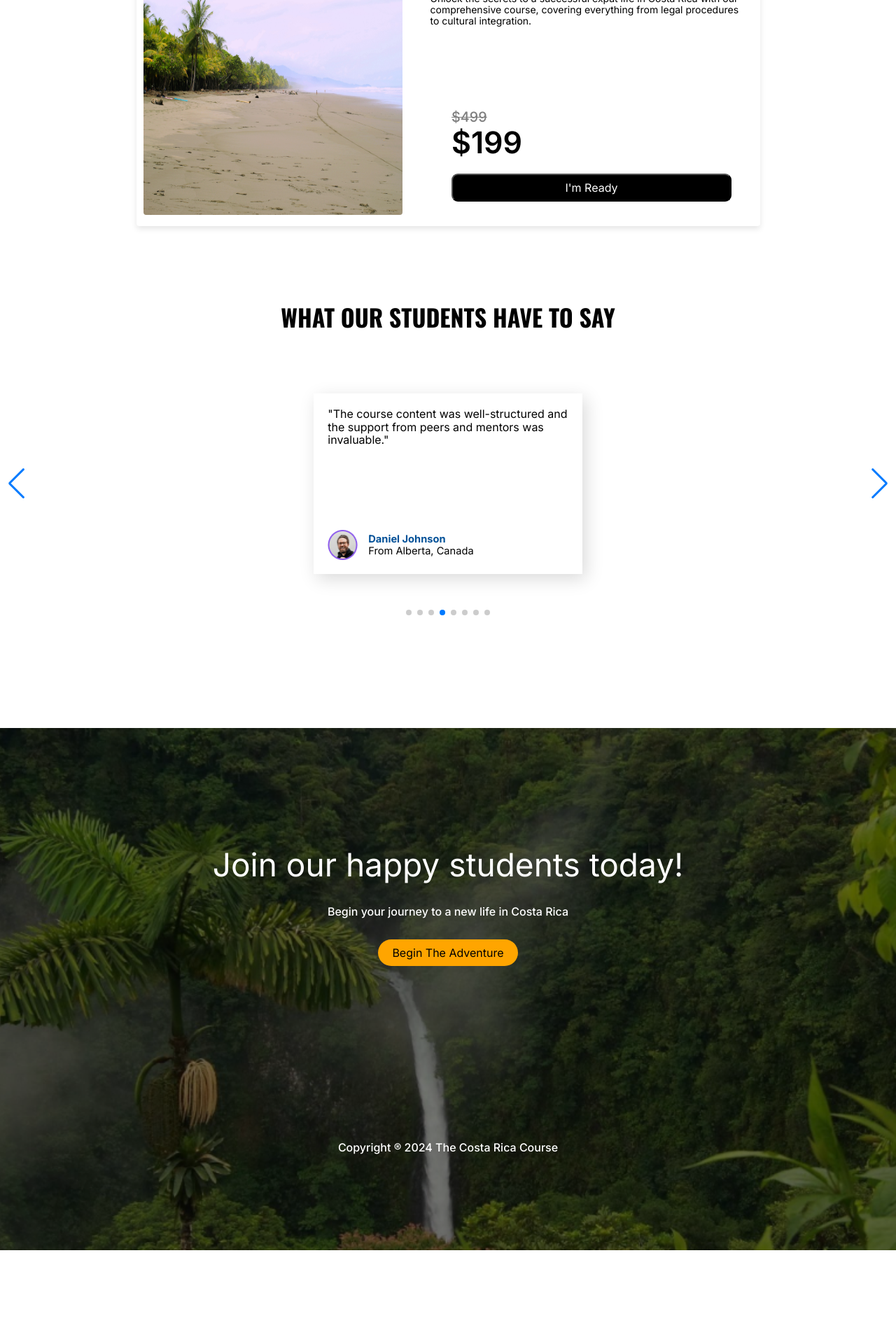
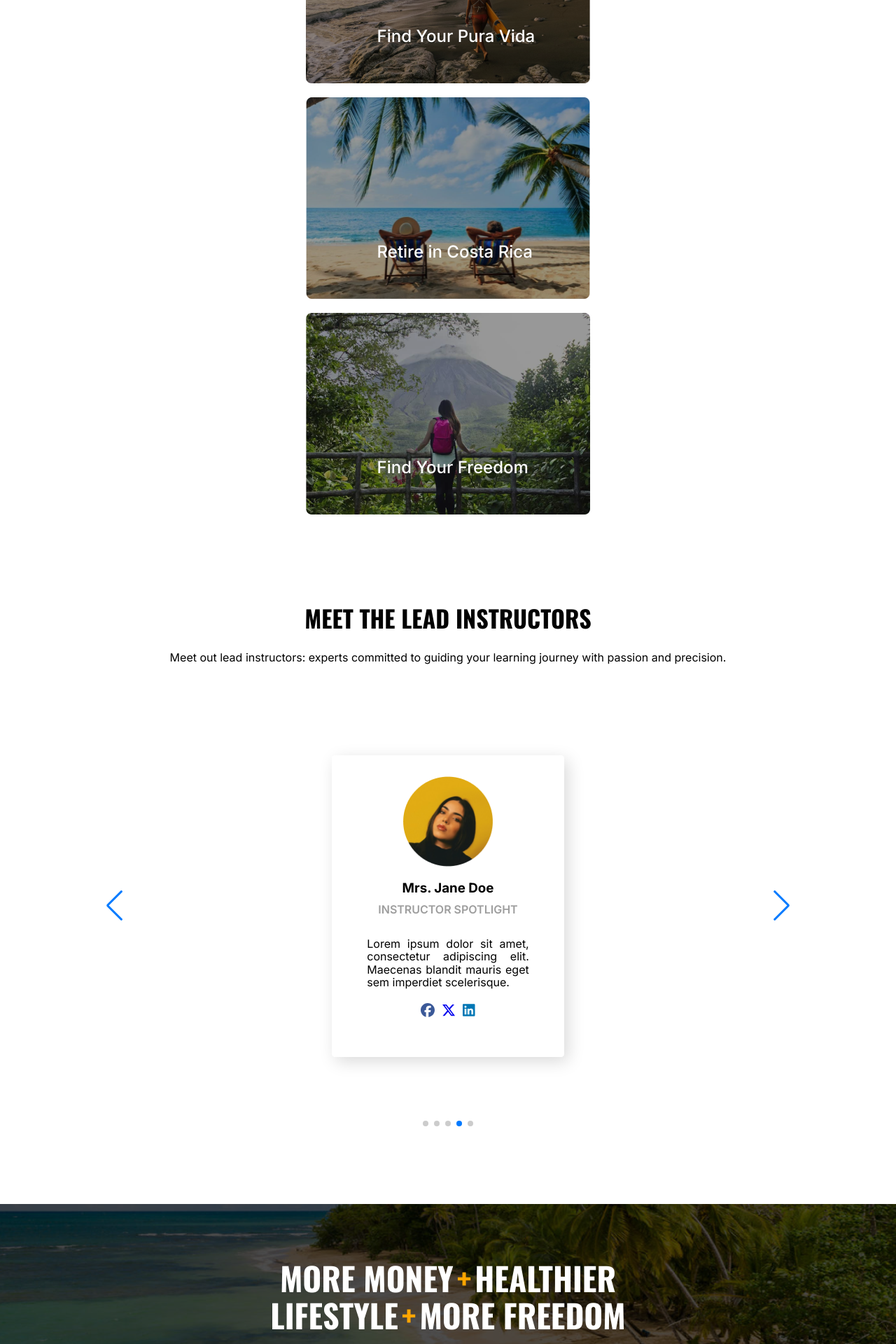
Before and after one commit to BrianKendalBucek/costa-rica-course, a Next.js app in the folder costa-rica-course/: page / in a window 1280 px wide. Shown: the part 1920-3840 px from the top of the page at 70% size. Before the commit the page ends 3706 px from the top, so only its background shows below. Built offline with nearby package versions, Linux system fonts and the light colour scheme.

Commit message:
added margin to student carousel

```diff
--- a/costa-rica-course/src/app/page.module.scss
+++ b/costa-rica-course/src/app/page.module.scss
@@ -102,6 +102,7 @@ $text-color: #333;
       display: flex;
       flex-direction: column;
       justify-content: center;
+      align-items: center;
       box-sizing: border-box;
     }
   }
--- a/costa-rica-course/src/app/page.tsx
+++ b/costa-rica-course/src/app/page.tsx
@@ -39,11 +39,11 @@ const HomePage: React.FC = () => {
 
         <section className={styles.contentGrid}>
           {windowWidth <= 1661 && <Courses />}
-          {/* <GoalVisual /> */}
+          <GoalVisual />
           <div className={styles.instructorContainer}>
-            {/* <Instructor /> */}
+            <Instructor />
           </div>
-          {/* <ThreeSteps /> */}
+          <ThreeSteps />
           <MainCourse />
           <div className={styles.studentsContainer}>
             <Students />
--- a/costa-rica-course/src/components/Students.module.scss
+++ b/costa-rica-course/src/components/Students.module.scss
@@ -1,5 +1,5 @@
 .card {
-  width: 100%;
+  width: 95%;
   display: flex;
   flex-direction: column;
   justify-content: center;
@@ -13,8 +13,3 @@
     margin-bottom: 20px;
   }
 }
-
-// .swiper-slide {
-//   display: flex !important;
-//   justify-content: center !important;
-// }
```
